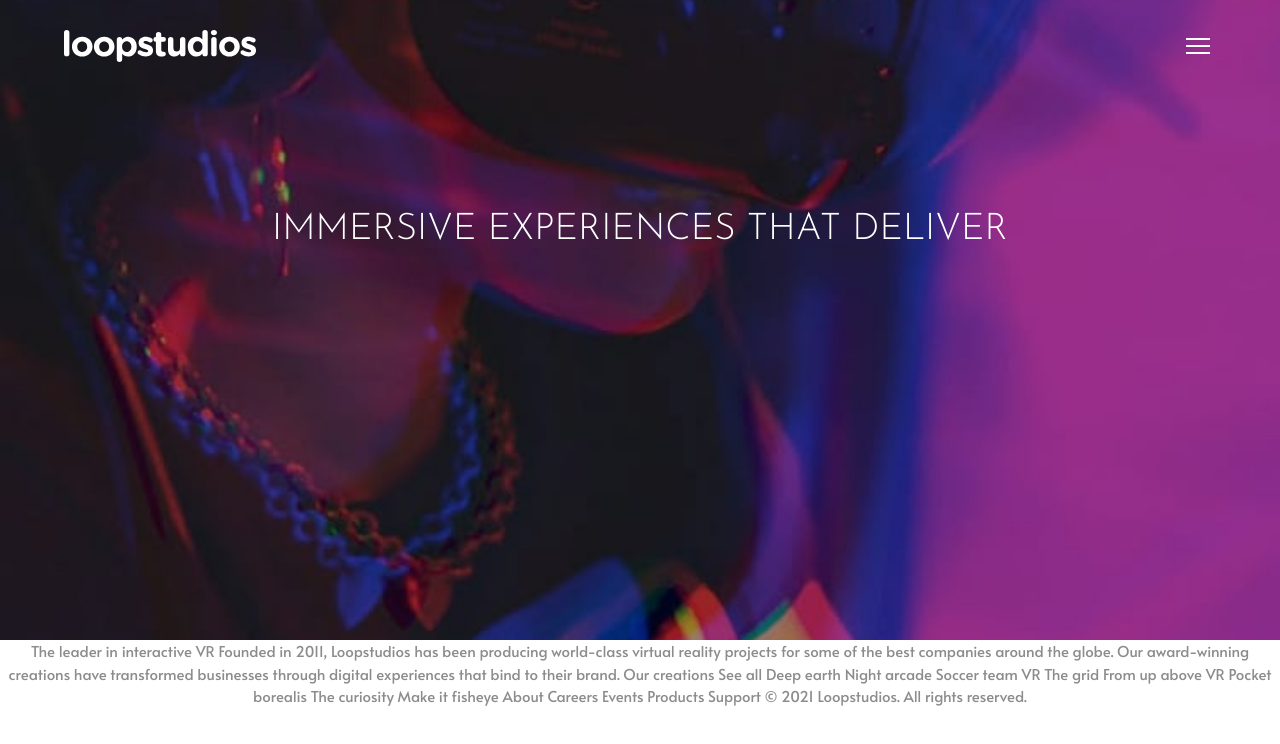
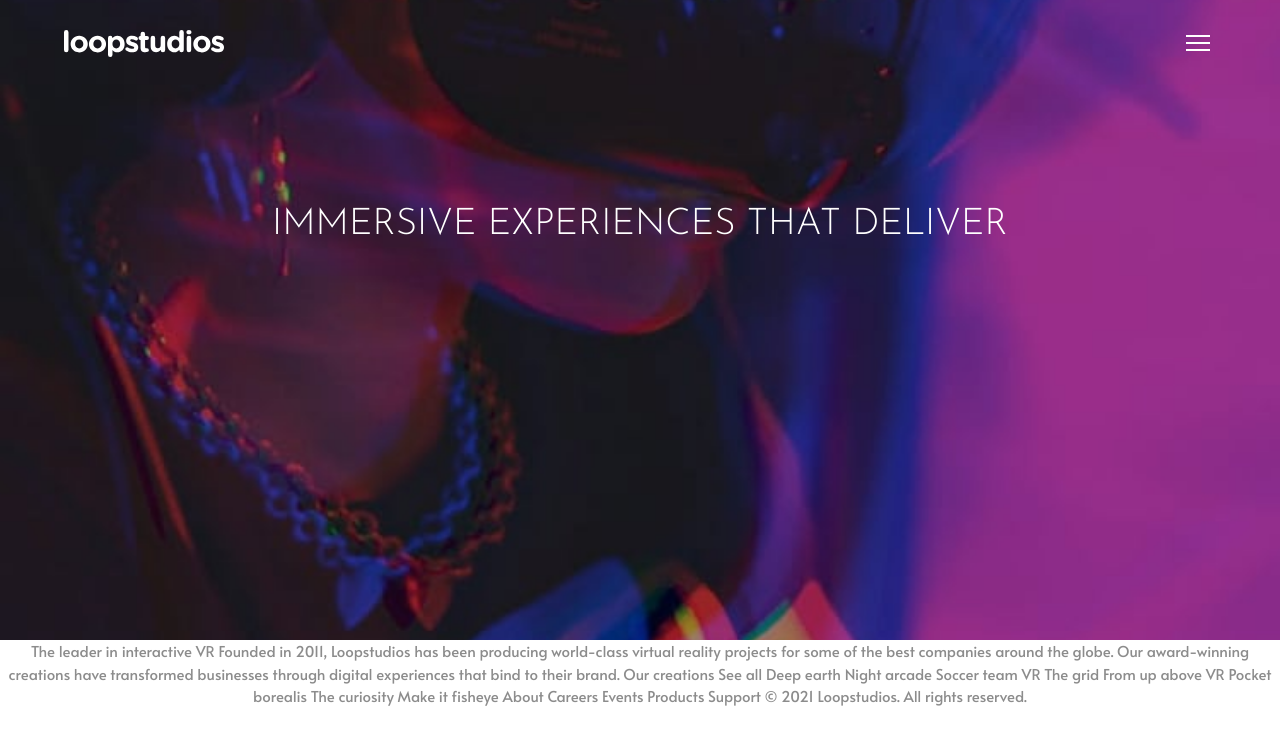
Before and after one commit to Paul-HenryN/fem-loopstudios-landing-page, a website: page index.html in a window 1280 px wide. Drawn offline with Linux system fonts and the light colour scheme.

Commit message:
fix nav logo size

```diff
--- a/index.html
+++ b/index.html
@@ -20,10 +20,13 @@
     />
 
     <!-- Custom stylesheet -->
-    <link rel="stylesheet" href="./public/css/main.css">
+    <link rel="stylesheet" href="./public/css/main.css" />
 
     <!-- Fontawesome -->
-    <script src="https://kit.fontawesome.com/b8d7411e79.js" crossorigin="anonymous"></script>
+    <script
+      src="https://kit.fontawesome.com/b8d7411e79.js"
+      crossorigin="anonymous"
+    ></script>
 
     <title>Frontend Mentor | Loopstudios landing page</title>
   </head>
@@ -31,7 +34,12 @@
   <body>
     <header class="header">
       <nav class="nav">
-        <img src="./images/logo.svg" alt="Loopstudios' logo">
+        <a href="#" class="nav__logo">
+          <img
+            src="./images/logo.svg"
+            alt="Loopstudios' logo"
+          />
+        </a>
 
         <ul class="menu nav__menu">
           <li class="menu__item"><a href="#">About</a></li>
@@ -42,7 +50,7 @@
         </ul>
 
         <button type="button">
-          <img src="./images/icon-hamburger.svg" alt="">
+          <img src="./images/icon-hamburger.svg" alt="" />
         </button>
       </nav>
 
@@ -51,8 +59,7 @@
       </div>
     </header>
 
-           The
-    leader in interactive VR Founded in 2011, Loopstudios has been producing
+    The leader in interactive VR Founded in 2011, Loopstudios has been producing
     world-class virtual reality projects for some of the best companies around
     the globe. Our award-winning creations have transformed businesses through
     digital experiences that bind to their brand. Our creations See all Deep
--- a/src/scss/block/_nav.scss
+++ b/src/scss/block/_nav.scss
@@ -4,6 +4,10 @@
     width: 100%;
     @include mix.flexRow(center, space-between);
 
+    @at-root .nav__logo {
+        width: clamp(110px, 40%, 160px);
+    }
+
     @at-root .nav__menu {
         display: none;
     }
```
Also changed, not shown: public/css/main.css, 1 other file.
